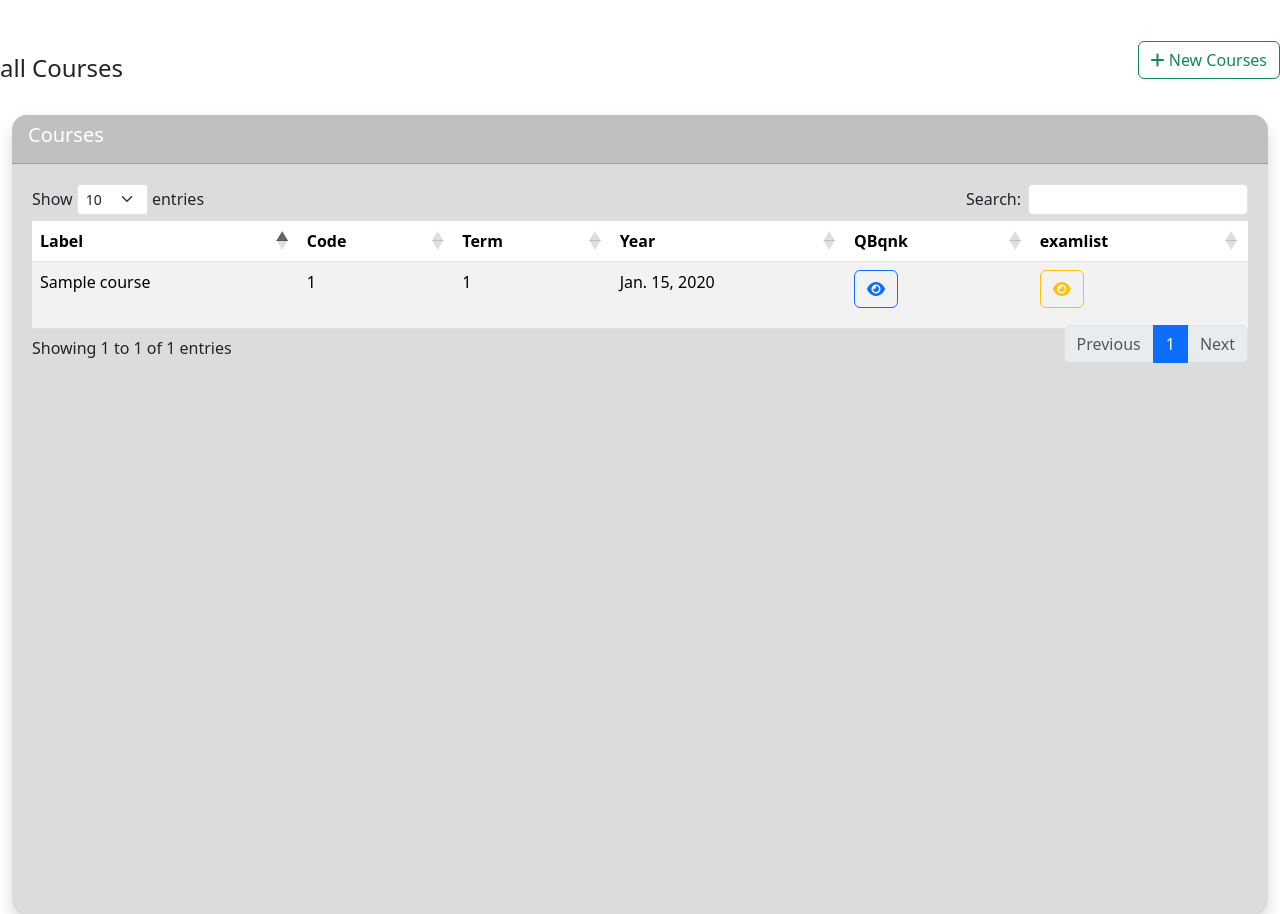
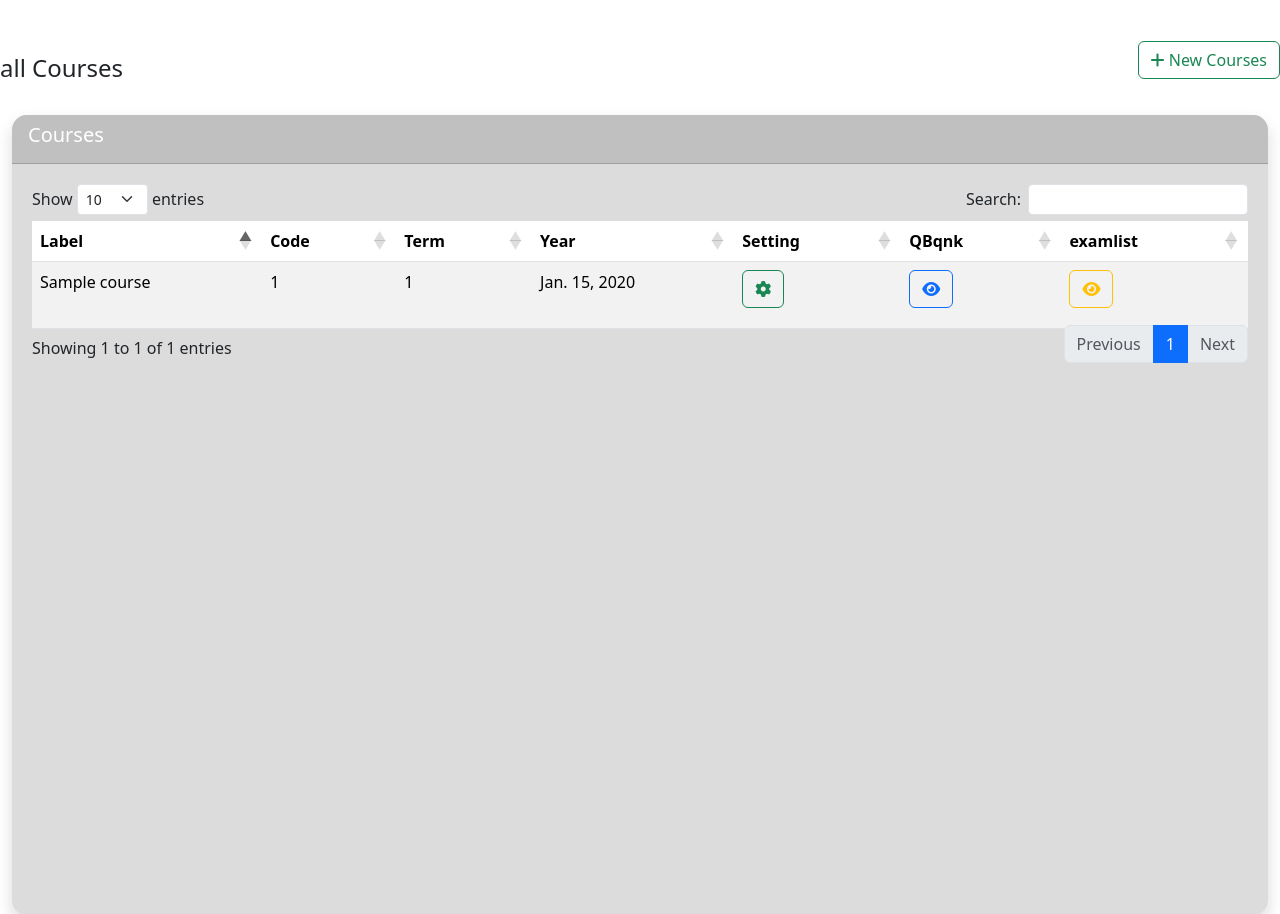
Before and after one commit to sina-soleimani/exam, a Django app: page /courses/list in a window 1280 px wide. Shown: the part 1662-2576 px from the top of the page. Run offline with Django 3.2, Linux system fonts and the light colour scheme; tables that the repository leaves empty hold one stand-in row (values such as "Sample post"); parts of the project's set-up code (start-up, migrations or seed data) failed here and were passed over; some libraries are stand-ins or nearby versions.

Commit message:
cours.html updated

```diff
--- a/templates/home/courses.html
+++ b/templates/home/courses.html
@@ -135,6 +135,7 @@
                             <th>Code</th>
                             <th>Term</th>
                             <th>Year</th>
+                            <th>Setting</th>
                             <th>QBqnk</th>
                             <th>examlist</th>
 
@@ -147,6 +148,12 @@
                                 <td>{{ field.course_code }}</td>
                                 <td>{{ field.term }}</td>
                                 <td>{{ field.year }}</td>
+                                <td>
+                        <button type="button" class="btn btn-outline-success open-modal-button" data-bs-toggle="modal"
+                                data-bs-target="#modal-form" data-id={{ field.id }}>
+                            <i class="fa fa-cog" aria-hidden="true"></i>
+                        </button>
+                    </td>
 
                                 <td>
                                     <button type="button" class="btn btn-outline-primary showqbtn"
@@ -175,5 +182,8 @@
 
 <!-- Specific Page JS goes HERE -->
 {% block javascripts %}
+    <script>
+        var coursesData = {{ courses_json|safe }};
+    </script>
     <script src="{% static 'js/courses.js' %}"></script>
 {% endblock javascripts %}
```
